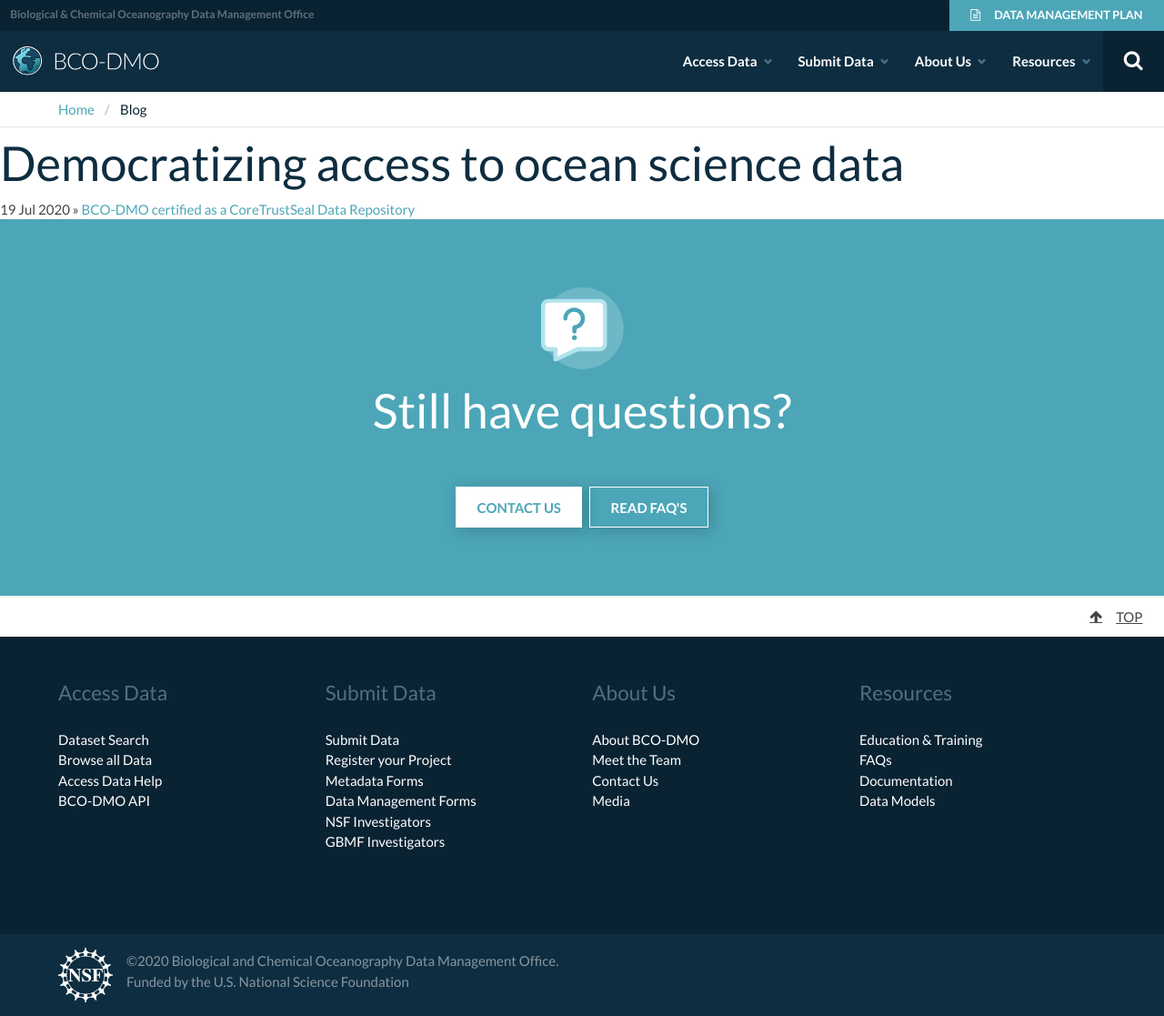
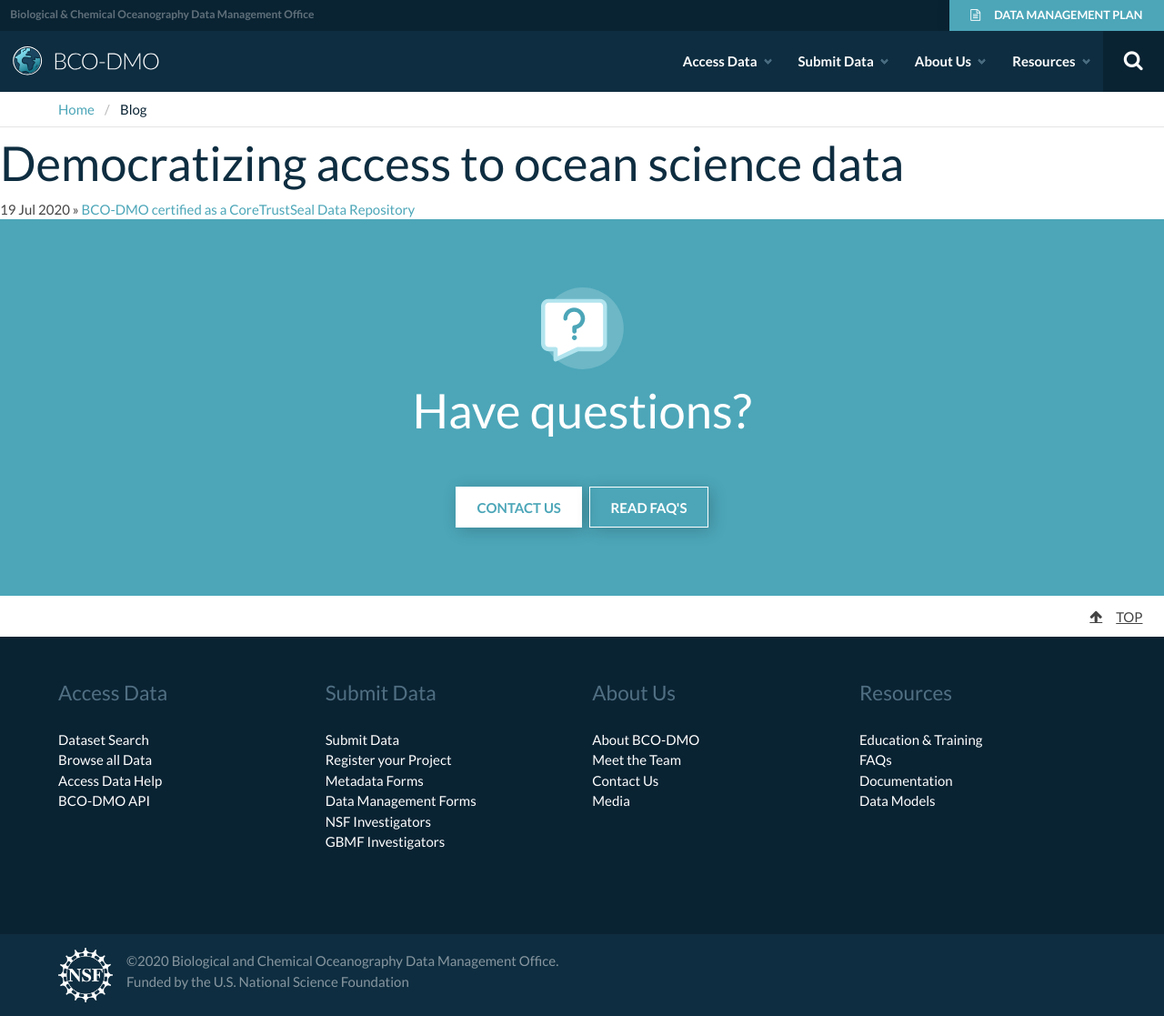
Before and after one commit to BCODMO/blog.bco-dmo.org, a Jekyll site: the page built from index.html, in a window 1280 px wide. Shown: the whole page at 91% size. Built offline with Jekyll 4.4.1, drawn with Linux system fonts in a browser that asks for light colours; some of the changed lines change nothing that is shown.

Commit message:
Update default.html

```diff
--- a/_layouts/default.html
+++ b/_layouts/default.html
@@ -6,7 +6,7 @@
     <meta http-equiv="X-UA-Compatible" content="IE=edge">
     <meta name="viewport" content="width=device-width, initial-scale=1, shrink-to-fit=no">
     <meta name="description" content="Template for redesign of BCO-DMO website">
-    <meta name="author" content="{{ page.author }}">
+    <meta name="author" content="{{ page.author.name }}">
 
     <title>{{ page.title }} | {{ site.title }}</title>
 
@@ -48,7 +48,7 @@
                     <div class="navbar-dropdown-label"><strong><i class="fa fa-database"></i></strong><span>ACCESS DATA</span></div>
                     <ul class="menu-list">
                       <li class="is-primary">
-                        <a href="dataset-search.html" onclick="openSearchCategory('Datasets')">
+                        <a>
                           <i class="fa fa-search margin-right-1"></i> Dataset Search
                         </a>
                       </li>
@@ -59,7 +59,7 @@
                           </div>
                           <div class="dropdown-menu dropdown-menu-long" id="dropdown-menu" role="menu">
                             <div class="dropdown-content">
-                              <a href="dataset-search.html" class="dropdown-item">Datasets</a>
+                              <a class="dropdown-item">Datasets</a>
                               <a class="dropdown-item" onclick="openSearchCategory('Deployments')">Deployments</a>
                               <a class="dropdown-item" onclick="openSearchCategory('Projects')">Projects</a>
                               <a class="dropdown-item" onclick="openSearchCategory('Programs')">Programs</a>
@@ -78,7 +78,7 @@
                           </div>
                           <div class="dropdown-menu" id="dropdown-menu" role="menu">
                             <div class="dropdown-content">
-                              <a class="dropdown-item" href="faq.html#access">How to Access Data</a>
+                              <a class="dropdown-item">How to Access Data</a>
                               <a class="dropdown-item">What is a Data Package?</a>
                               <a class="dropdown-item">Access Data FAQ's</a>
                             </div>
@@ -101,8 +101,8 @@
                   <div class="navbar-dropdown-wrap">
                     <div class="navbar-dropdown-label"><strong><i class="fa fa-cloud-upload"></i></strong><span>SUBMIT DATA</span></div>
                     <ul class="menu-list">
-                      <li><a href="submit-data.html"><i class="fa fa-cloud-upload margin-right-1"></i> Submit Data <small>Data Submission Guide & Data Templates</small></a></li>
-                      <li><a href="submit-data.html">Register Your Project</a></li>
+                      <li><a><i class="fa fa-cloud-upload margin-right-1"></i> Submit Data <small>Data Submission Guide & Data Templates</small></a></li>
+                      <li><a>Register Your Project</a></li>
                       <li>
                         <div class="nested dropdown is-hoverable">
                           <div class="dropdown-trigger" aria-haspopup="true" aria-controls="dropdown-menu">
@@ -146,8 +146,8 @@
                   <div class="navbar-dropdown-wrap">
                     <div class="navbar-dropdown-label"><strong><i class="fa fa-info-circle"></i></strong><span>ABOUT US</span></div>
                     <ul class="menu-list">
-                      <li><a href="about.html">About BCO-DMO</a></li>
-                      <li><a href="team.html">Meet the Team</a></li>
+                      <li><a>About BCO-DMO</a></li>
+                      <li><a>Meet the Team</a></li>
                       <li><a>Publications</a></li>
                       <li><a>Contact Us</a></li>
                     </ul>
@@ -164,7 +164,7 @@
                     <div class="navbar-dropdown-label"><strong><i class="fa fa-book"></i></strong><span>RESOURCES</span></div>
                     <ul class="menu-list">
                       <li><a>Education & Training</a></li>
-                      <li><a href="faq.html">FAQs</a></li>
+                      <li><a>FAQs</a></li>
                       <li><a>Documentation <small>API's, User Guides</small></a></li>
                       <li><a>Data Models</a></li>
                     </ul>
@@ -189,7 +189,7 @@
         <li><a href="https://www.bco-dmo.org" aria-current="page">Home</a></li>
         <!-- Loop through any previous pages -->
         {% if page.type and page.type == "BlogPosting" %}
-        <li><a aria-current="page">Blog</a></li>
+        <li><a href="https://blog.bco-dmo.org"  aria-current="page">Blog</a></li>
         <li class="is-active"><a aria-current="page">{{ page.title }}</a></li>
         {% else %}
         <li class="is-active"><a aria-current="page">Blog</a></li>
@@ -202,9 +202,9 @@
     <!-- Questions/Contact Us Callout Section -->
     <section class="padded-section bg-color-primary has-text-centered">
       <img src="/assets/img/questions-icon.svg" />
-      <h1 class="is-1">Still have questions?</h1>
+      <h1 class="is-1">Have questions?</h1>
       <div class="buttons margin-top-3">
-        <a href="#" class="button is-primary">CONTACT US</a>
+        <a href="mailto:info@bco-dmo.org" class="button is-primary">CONTACT US</a>
         <a href="#" class="button is-primary is-inverted is-outlined">Read FAQ's</a>
       </div>
     </section>
@@ -227,7 +227,7 @@
           <div class="column">
             <h4>Submit Data</h4>
             <ul>
-              <li><a href="submit-data.html">Submit Data</a></li>
+              <li><a>Submit Data</a></li>
               <li><a>Register your Project</a></li>
               <li><a>Metadata Forms</a></li>
               <li><a>Data Management Forms</a></li>
@@ -238,8 +238,8 @@
           <div class="column">
             <h4>About Us</h4>
             <ul>
-              <li><a href="about.html">About BCO-DMO</a></li>
-              <li><a href="team.html">Meet the Team</a></li>
+              <li><a>About BCO-DMO</a></li>
+              <li><a>Meet the Team</a></li>
               <li><a>Contact Us</a></li>
               <li><a>Media</a></li>
             </ul>
```
